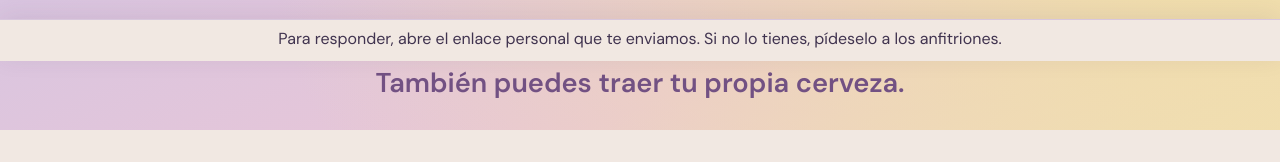
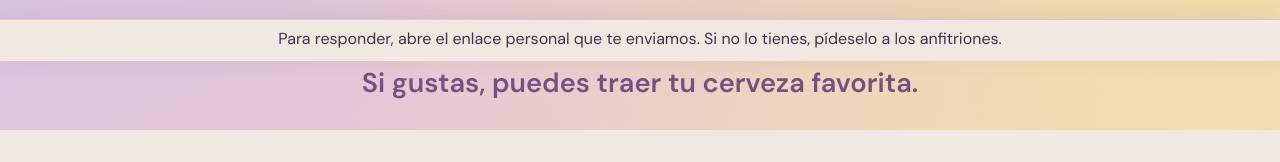
Before and after one commit to lambdawalker/birthday.invitation, a plain HTML site: page web/index.html in a window 1280 px wide. Shown: the part 739-901 px from the top of the page. Drawn offline with nearby package versions, Linux system fonts and the light colour scheme; a web font is replaced by a local one.

Commit message:
Updated event hospitality text in index.html

```diff
--- a/web/index.html
+++ b/web/index.html
@@ -31,7 +31,7 @@
       <div class="event-location">
         <a class="hero-address" href="https://www.google.com/maps/place/C.+Arquitectura+419,+32320+Ju%C3%A1rez,+Chih./@31.7414022,-106.4335871,17z/data=!3m1!4b1!4m6!3m5!1s0x86e75be5320a9383:0xc2213e7a3f8c92ae!8m2!3d31.7413977!4d-106.4310122!16s%2Fg%2F11m_f5tgg3?entry=ttu&amp;g_ep=EgoyMDI2MTAxNC4wIKXMDSoASAFQAw%3D%3D" target="_blank" rel="noopener noreferrer">Calle Arquitectura #419 ↗</a>
       </div>
-      <p class="hospitality">También puedes traer tu propia cerveza.</p>
+      <p class="hospitality">Si gustas, puedes traer tu cerveza favorita.</p>
 
         </div>
       </section>
```
